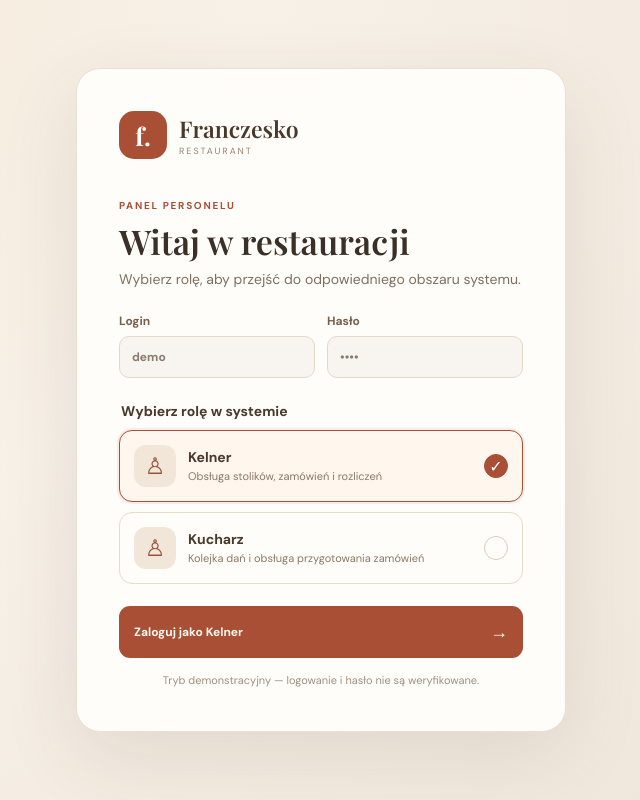
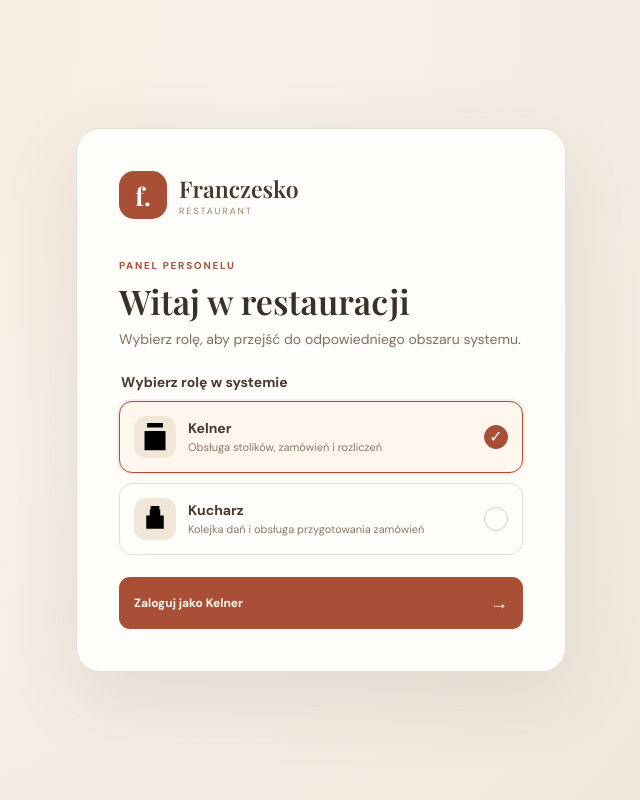
Before and after one commit to KwasnikMaciej/restaurant-pos, a React (Vite) app: page / in a window 1280 px wide. Shown: the whole page, without its empty margins (319-959 px from the left). Built offline with nearby package versions, Linux system fonts and the light colour scheme; a web font is replaced by a local one.

Commit message:
Simplify role selection screen and add role icons

```diff
--- a/src/App.tsx
+++ b/src/App.tsx
@@ -27,17 +27,6 @@ function RoleLogin({ onLogin }: { onLogin: (role: SystemRole) => void }) {
         <h1 id="role-login-title">Witaj w restauracji</h1>
         <p className="role-login-intro">Wybierz rolę, aby przejść do odpowiedniego obszaru systemu.</p>
 
-        <div className="role-login-fields">
-          <label>
-            Login
-            <input type="text" value="demo" readOnly aria-label="Login demonstracyjny" />
-          </label>
-          <label>
-            Hasło
-            <input type="password" value="demo" readOnly aria-label="Hasło demonstracyjne" />
-          </label>
-        </div>
-
         <fieldset className="role-picker">
           <legend>Wybierz rolę w systemie</legend>
           {systemRoles.map((role) => (
@@ -49,7 +38,11 @@ function RoleLogin({ onLogin }: { onLogin: (role: SystemRole) => void }) {
               disabled={!role.available}
               onClick={() => setSelectedRole(role.id)}
             >
-              <span className="role-option-icon" aria-hidden="true">♙</span>
+              <span className={`role-option-icon role-option-icon-${role.id}`} aria-hidden="true">{role.id === 'waiter' ? (
+                <svg viewBox="0 0 48 48" focusable="false"><path d="M15 8h18v5H15zM12 17h24v22H12z" /><path d="M17 22h14M17 28h9M17 34h6" /></svg>
+              ) : (
+                <svg viewBox="0 0 48 48" focusable="false"><path d="M10 35h28M14 35V20h20v15M18 20v-7h12v7M19 13V9h10v4" /><path d="M20 26h8M24 22v8" /></svg>
+              )}</span>
               <span className="role-option-copy"><strong>{role.label}</strong><small>{role.description}</small></span>
               <span className="role-option-check" aria-hidden="true">{selectedRole === role.id ? '✓' : ''}</span>
             </button>
@@ -60,7 +53,6 @@ function RoleLogin({ onLogin }: { onLogin: (role: SystemRole) => void }) {
           Zaloguj jako {systemRoles.find((role) => role.id === selectedRole)?.label ?? 'użytkownik'}
           <span aria-hidden="true">→</span>
         </button>
-        <p className="role-login-note">Tryb demonstracyjny — logowanie i hasło nie są weryfikowane.</p>
       </section>
     </main>
   )
```
